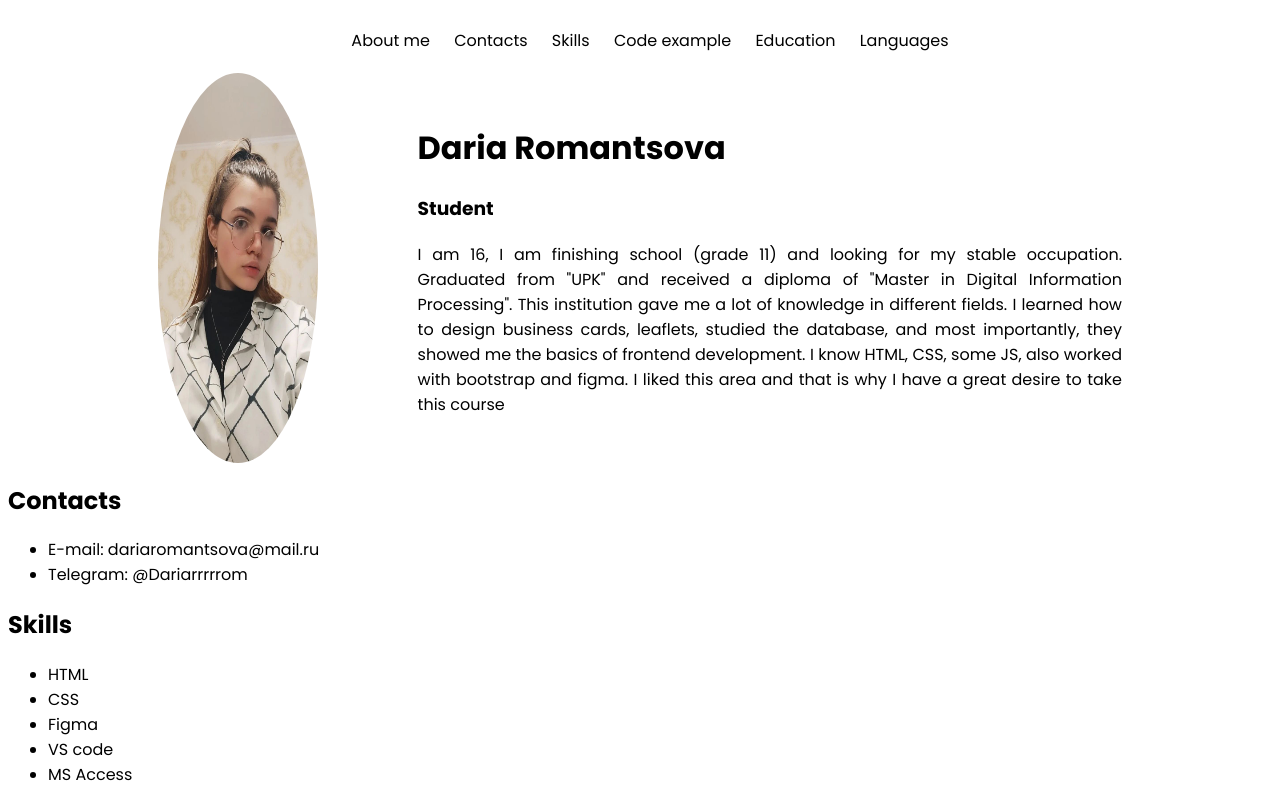
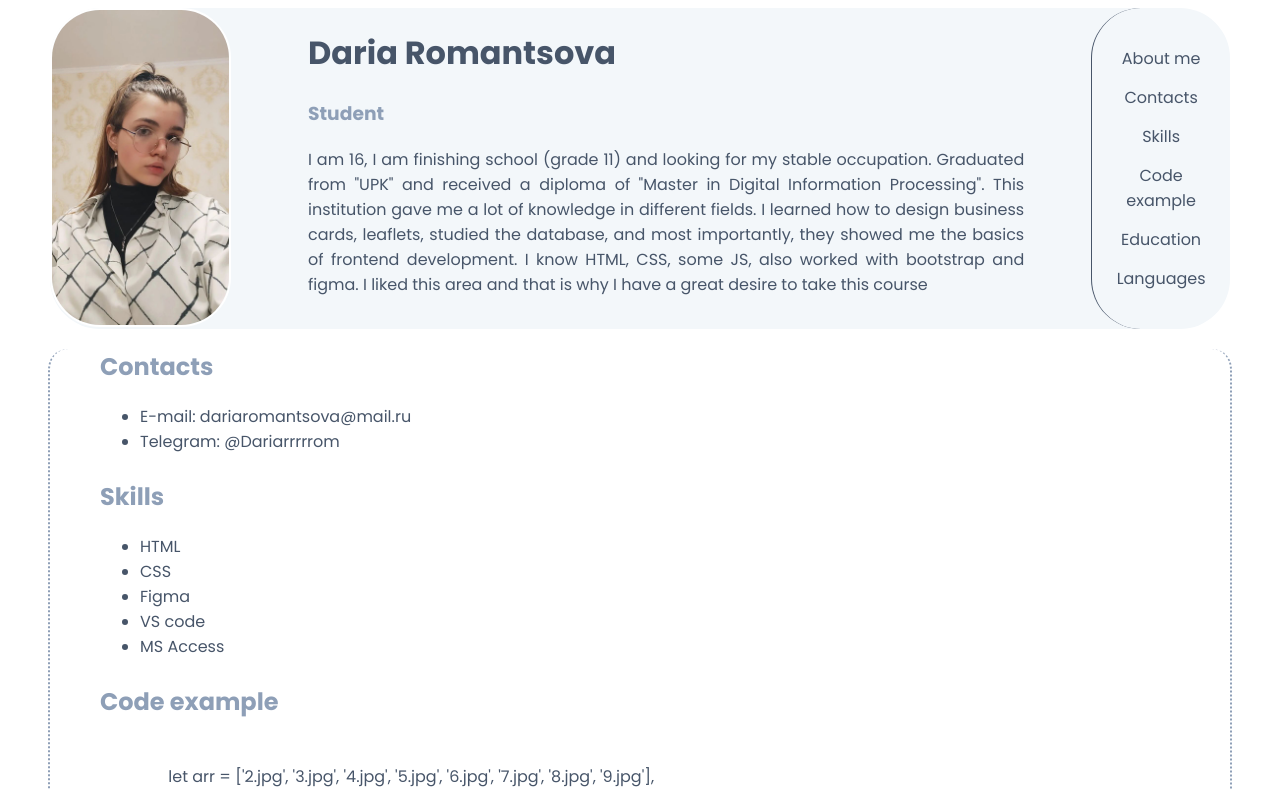
Before and after one commit to Dariar77/rsschool-cv, a plain HTML site: page index.html in a window 1280 px wide. Shown: the top 790 px of the page. Drawn offline with Linux system fonts and the light colour scheme.

Commit message:
feat: made main and footer

```diff
--- a/index.html
+++ b/index.html
@@ -10,18 +10,11 @@
 <body>
     <header class="header">
         <div class="container">
-            <div class="logo-nav">
-                <nav class="navbar">
-                    <a href="" class="nav-link">About me</a>
-                    <a href="" class="nav-link">Contacts</a>
-                    <a href="" class="nav-link">Skills</a>
-                    <a href="" class="nav-link">Code example</a>
-                    <a href="" class="nav-link">Education</a>
-                    <a href="" class="nav-link">Languages</a>
-                </nav>
-            </div>
+            <div class="wrap">
+
+            <img src="assets/img/me.jpg" alt="foto" class="userpic">
              <div class="aboutme">
-                <img src="assets/img/me.jpg" alt="foto" class="userpic">
+
             <div class="headline">
                 <h1>Daria Romantsova</h1>
                 <h3>Student</h3>
@@ -29,11 +22,32 @@
             </div>
 
             </div>
+
+            <div class="logo-nav">
+                <nav class="navbar">
+                    <ul class="ul-list">
+                        <li><a href="" class="nav-link">About me</a></li>
+                        <li><a href="" class="nav-link">Contacts</a></li>
+                        <li><a href="" class="nav-link">Skills</a></li>
+                        <li><a href="" class="nav-link">Code example</a></li>
+                        <li><a href="" class="nav-link">Education</a></li>
+                        <li><a href="" class="nav-link">Languages</a></li>
+                    </ul>
+
+
+
+
+                </nav>
+            </div>
+
+            </div>
         </div>
     </header>
-    <main>
+    <main class="main">
         <div class="container">
-            <section class="contacts">
+            <div class="cont-code">
+            <div class="cont-skil">
+               <section class="contacts">
                 <h2>Contacts</h2>
                     <ul>
                         <li>E-mail: dariaromantsova@mail.ru</li>
@@ -50,6 +64,8 @@
                     <li>MS Access</li>
                 </ul>
             </section>
+            </div>
+
             <section class="code">
                 <h2>Code example</h2>
                 <pre>
@@ -72,6 +88,8 @@
                     </code>
                 </pre>
             </section>
+            </div>
+            <div class="last-sect">
             <section class="Education">
                 <h2>Education</h2>
                 <ol>
@@ -87,13 +105,14 @@
                     <li>English - A2</li>
                 </ul>
             </section>
+            </div>
         </div>
     </main>
-    <footer>
+    <footer class="footer">
         <div class="container">
-            <img src="" alt="github-logo">
+            <a href="https://github.com/Dariar77"><img src="assets/img/github-logo.png" alt="github-logo" class="git-logo"></a>
             <p>2022</p>
-            <img src="" alt="rs-school">
+            <a href="https://rs.school/js/"><img src="assets/img/rs_school_js.svg" alt="rs-school" class="rs-logo"></a>
         </div>
     </footer>
 </body>
--- a/style.css
+++ b/style.css
@@ -1,33 +1,122 @@
 @import url('https://fonts.googleapis.com/css2?family=Poppins:wght@400;700;800&display=swap');
 *{
     font-family: 'Poppins', sans-serif;
+    scroll-behavior: smooth;
 }
 .container {
-    max-width: 1440px;
+    max-width: 1180px;
     margin: 0 auto;
   }
+.header{
+    color: #475569
+}
+.header .container{
+    background-color: #F3F7FA;
+    border-radius: 50px;
+}
 .navbar{
-    padding: 20px;
+    padding: 15px;
+    border-left: 1px solid #475569;
+    border-radius: 50px;
+}
+.logo-nav{
     text-align: center;
+}
+.ul-list{
+    list-style-type: none;
+    padding: 0;
+}
+.navbar ul li{
+    padding-bottom: 7px;
+    padding-top: 7px;
 }
 .nav-link{
     text-decoration: none;
-    color: black;
-    padding-left: 20px;
+    color: #475569;
+    flex-direction: column;
+}
+.nav-link:hover{
+    cursor: pointer;
+    text-decoration: underline #475569 1px;
 }
 .userpic{
     width: 15%;
-    border-radius: 50%;
+    height: 20%;
+    border-radius: 50px;
+    border: 2px solid #FFFFFF;
+}
+.wrap{
+    display: flex;
 }
 .aboutme{
     display: flex;
-    padding-left: 150px;
-    padding-right: 50px;
+    padding-left: 32px;
+    padding-right: 32px;
+    width: 850px;
 }
 .headline{
     text-align: justify;
-    padding: 30px 100px;
+    padding-left: 45px;
+    padding-right: 35px;
 }
-.text-aboutme{
-
+.headline h3{
+    color: #8E9FB7;
 }
+.main h2{
+    color: #8E9FB7;
+}
+.main{
+    color: #475569;
+    margin-bottom: 20px;
+}
+.main .container{
+    border: 2px dotted #8E9FB7;
+    border-top: none;
+    border-bottom: none;
+    border-radius: 20px;
+}
+.contacts{
+    margin-left: 50px;
+    margin-bottom: 25px;
+}
+.skills{
+    margin-left: 50px;
+    margin-right: 50px;
+    margin-bottom: 25px;
+}
+.code{
+    margin-left: 50px;
+}
+.Education{
+    margin-left: 50px;
+}
+.Languages{
+    margin-left: 50px;
+    margin-right: 140px;
+    margin-bottom: 25px;
+}
+.last-sect{
+    display: flex;
+    justify-content: space-between;
+    margin-top: -40px;
+}
+.footer .container{
+    display: flex;
+    justify-content: space-between;
+    background-color: #F3F7FA;
+    border-radius: 25px;
+}
+.git-logo{
+    width: 48px;
+    height: 48px;
+    margin-left: 50px;
+    margin-top: 5px;
+}
+.rs-logo{
+    margin-right: 50px;
+    width: 96px;
+    margin-top: 13px;
+}
+.footer p:hover{
+    font-weight: 700;
+}
```
Also changed, not shown: assets/img/github-logo.png (added), assets/img/rs_school_js.svg (added).
